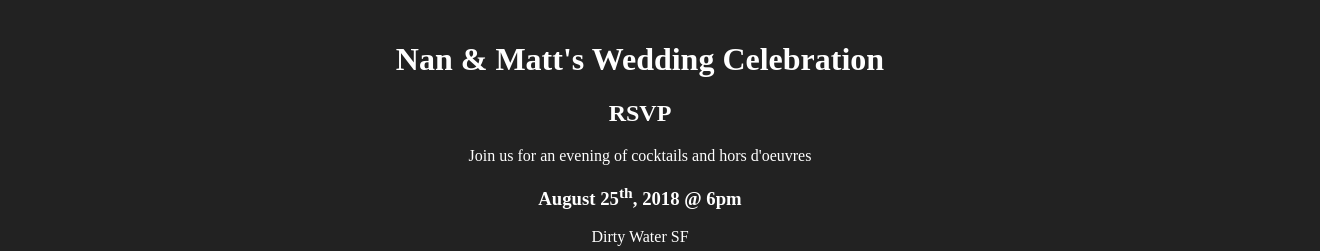
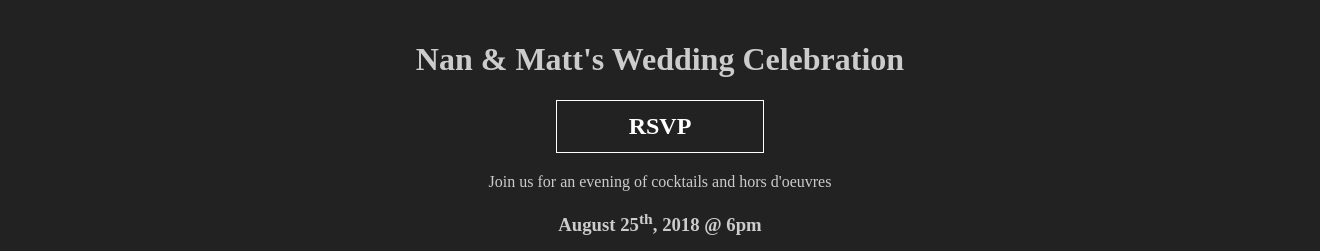
Before and after one commit to matthewcopeland/nanmattwedding, a plain HTML site: page index.html in a window 1280 px wide. Shown: the top 251 px of the page, 1320 px wide, since content can reach past the window. Drawn offline with Linux system fonts and the light colour scheme.

Commit message:
rsvp button

```diff
--- a/index.html
+++ b/index.html
@@ -16,7 +16,7 @@
 
 	<section>
 		<h2>
-			<a target="_blank" href="https://docs.google.com/forms/d/e/1FAIpQLSeWuMoynKlPd9WKLhT4pTskdVRKs7OQGRAJlD07WKSS45wLvQ/viewform?usp=sf_link">RSVP</a>
+			<a class="rsvp" target="_blank" href="https://docs.google.com/forms/d/e/1FAIpQLSeWuMoynKlPd9WKLhT4pTskdVRKs7OQGRAJlD07WKSS45wLvQ/viewform?usp=sf_link">RSVP</a>
 		</h2>
 	</section>
 
--- a/style.css
+++ b/style.css
@@ -3,26 +3,24 @@
 
 html, body {
 	hight: 100%;
+	width: 100%;
+	margin: 0;
 }
 
 html {
-	margin: 0;
 	padding: 0;
-	width: 100%;
-	color: white;
+	color: #ccc;
 	background: #222;
 	text-align: center;
 }
 
 body {
 	padding: 20px;
-	max-width: 960px;
-	margin: 0 auto;
 }
 
-/*h1 {
+h1 {
 	text-align: center;
-}*/
+}
 
 ul, li {
 	margin: 0;
@@ -44,3 +42,15 @@ a {
 a:hover {
 	text-decoration: underline;
 }
+
+.rsvp {
+	color: white;
+	border: 1px solid white;
+	display: inline-block;
+	margin: 0 auto;
+	padding: .5em 3em;
+}
+
+.rsvp:hover {
+	text-decoration: none;
+}
```
